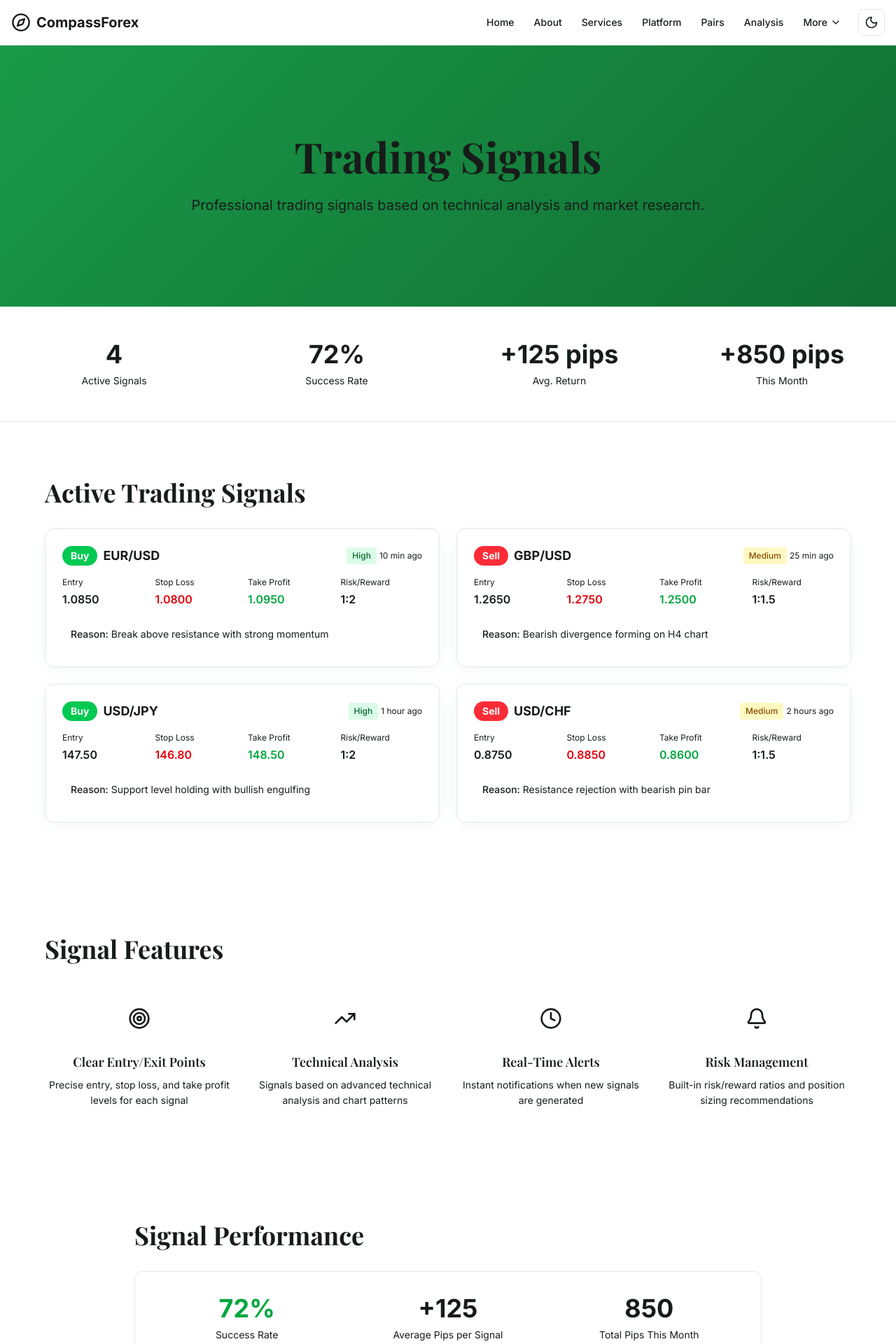
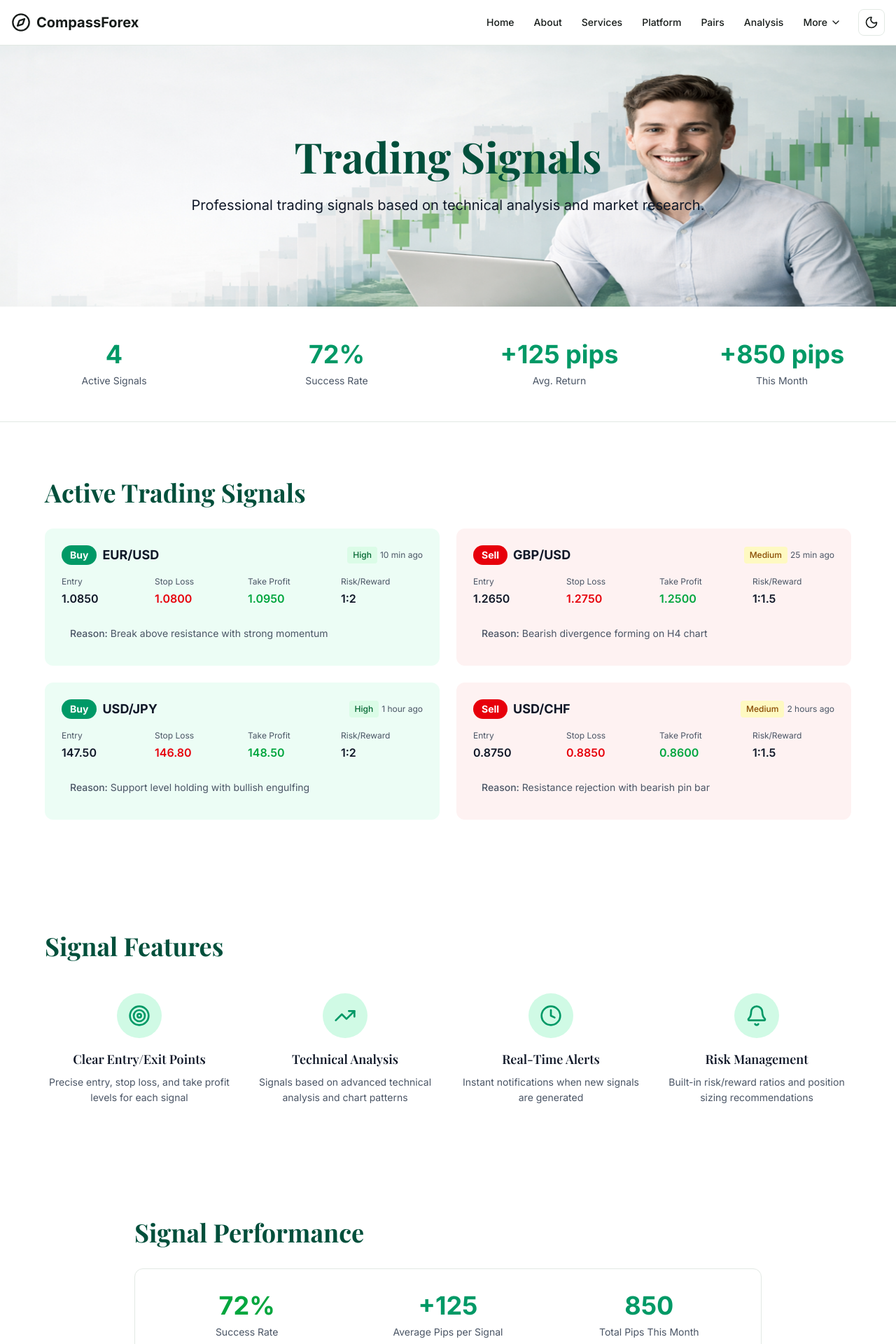
Before and after one commit to inventsumit-ops/compassforgex, a Next.js app: page /signals in a window 1280 px wide. Shown: the top 1920 px of the page at 70% size. Built offline with nearby package versions, Linux system fonts and the light colour scheme; a web font is replaced by a local one.

Commit message:
platform page

```diff
--- a/src/app/signals/page.tsx
+++ b/src/app/signals/page.tsx
@@ -1,5 +1,10 @@
+"use client"
 import Layout from "@/components/Layout";
 import { TrendingUp, TrendingDown, Bell, Clock, Target } from "lucide-react";
+import { useEffect, useState } from "react";
+
+import signalsmainImage from "../../assest/images/mainpageimage.png"
+import signalsmainImagedark from "../../assest/images/mainpageimagedark.png"
 
 const activeSignals = [
   {
@@ -79,17 +84,50 @@ const features = [
 ];
 
 export default function SignalsPage() {
+  const [isDark, setIsDark] = useState(false);
+
+  useEffect(() => {
+      const updateTheme = () => {
+        if (typeof document !== "undefined") {
+          setIsDark(document.documentElement.classList.contains("dark"));
+        }
+      };
+
+      updateTheme();
+
+      const observer = new MutationObserver(updateTheme);
+      observer.observe(document.documentElement, {
+        attributes: true,
+        attributeFilter: ["class"],
+      });
+
+      return () => observer.disconnect();
+    }, []);
+
   return (
     <Layout>
       <div className="min-h-screen">
         {/* Hero Section */}
-        <section className="py-20 md:py-32 hero-gradient">
+        <section className="py-20 md:py-32 hero-gradient"
+         style={{
+          backgroundImage: `url(${
+            isDark ? signalsmainImagedark.src : signalsmainImage.src
+          })`,
+          backgroundRepeat: "no-repeat",
+          backgroundPosition: "top center",
+          backgroundSize: "cover",
+        }}
+        >
           <div className="container mx-auto px-4">
             <div className="max-w-4xl mx-auto text-center">
-              <h1 className="font-display text-4xl md:text-6xl font-bold text-primary-foreground mb-6">
+              <h1 className={`font-display text-4xl md:text-6xl font-bold mb-6 ${
+                isDark ? "text-[#f5c542] drop-shadow-lg" : "text-emerald-900"
+              }`}>
                 Trading Signals
               </h1>
-              <p className="text-xl text-primary-foreground/80 leading-relaxed">
+              <p className={`text-xl leading-relaxed ${
+                isDark ? "text-white/90 drop-shadow-md" : "text-gray-900"
+              }`}>
                 Professional trading signals based on technical analysis and market research.
               </p>
             </div>
@@ -97,15 +135,15 @@ export default function SignalsPage() {
         </section>
 
         {/* Stats */}
-        <section className="py-12 border-b border-border">
+        <section className={`py-12 border-b ${isDark ? "border-gray-700" : "border-emerald-200"}`}>
           <div className="container mx-auto px-4">
             <div className="grid grid-cols-2 md:grid-cols-4 gap-6">
               {signalStats.map((stat, index) => (
                 <div key={index} className="text-center">
-                  <div className="font-display text-3xl md:text-4xl font-bold text-primary mb-2">
+                  <div className={`font-display text-3xl md:text-4xl font-bold mb-2 ${isDark ? "text-[#f5c542]" : "text-emerald-600"}`}>
                     {stat.value}
                   </div>
-                  <p className="text-sm text-muted-foreground">{stat.label}</p>
+                  <p className={`text-sm ${isDark ? "text-gray-400" : "text-gray-600"}`}>{stat.label}</p>
                 </div>
               ))}
             </div>
@@ -116,59 +154,65 @@ export default function SignalsPage() {
         <section className="py-20">
           <div className="container mx-auto px-4">
             <div className="max-w-6xl mx-auto">
-              <h2 className="font-display text-3xl md:text-4xl font-bold text-foreground mb-8">
+              <h2 className={`font-display text-3xl md:text-4xl font-bold mb-8 ${
+                isDark ? "text-[#f5c542] drop-shadow-lg" : "text-emerald-900"
+              }`}>
                 Active Trading Signals
               </h2>
 
               <div className="grid grid-cols-1 lg:grid-cols-2 gap-6">
                 {activeSignals.map((signal, index) => (
-                  <div key={index} className={`bg-card border rounded-xl p-6 shadow-card hover:shadow-elevated transition-shadow ${
-                    signal.type === 'Buy' ? 'border-green-500' : 'border-red-500'
+                  <div key={index} className={`rounded-xl p-6 transition-shadow ${
+                    signal.type === 'Buy'
+                      ? (isDark ? 'bg-gray-800/50 border-green-500/30 hover:shadow-lg' : 'bg-emerald-50 border-emerald-300 hover:shadow-md')
+                      : (isDark ? 'bg-gray-800/50 border-red-500/30 hover:shadow-lg' : 'bg-red-50 border-red-300 hover:shadow-md')
                   }`}>
                     <div className="flex items-center justify-between mb-4">
                       <div className="flex items-center gap-2">
                         <span className={`px-3 py-1 rounded-full text-sm font-bold ${
-                          signal.type === 'Buy' ? 'bg-green-500 text-white' : 'bg-red-500 text-white'
+                          signal.type === 'Buy'
+                            ? (isDark ? 'bg-green-500 text-white' : 'bg-emerald-600 text-white')
+                            : (isDark ? 'bg-red-500 text-white' : 'bg-red-600 text-white')
                         }`}>
                           {signal.type}
                         </span>
-                        <span className="font-display text-lg font-bold text-foreground">
+                        <span className={`font-display text-lg font-bold ${isDark ? "text-white" : "text-gray-900"}`}>
                           {signal.pair}
                         </span>
                       </div>
                       <div className="flex items-center gap-1">
                         <span className={`px-2 py-1 rounded text-xs font-medium ${
-                          signal.confidence === 'High' ? 'bg-green-100 text-green-800' :
-                          signal.confidence === 'Medium' ? 'bg-yellow-100 text-yellow-800' :
-                          'bg-gray-100 text-gray-800'
+                          signal.confidence === 'High'
+                            ? (isDark ? 'bg-green-900/30 text-green-400' : 'bg-green-100 text-green-800')
+                            : (isDark ? 'bg-yellow-900/30 text-yellow-400' : 'bg-yellow-100 text-yellow-800')
                         }`}>
                           {signal.confidence}
                         </span>
-                        <span className="text-xs text-muted-foreground">{signal.time}</span>
+                        <span className={`text-xs ${isDark ? "text-gray-400" : "text-gray-600"}`}>{signal.time}</span>
                       </div>
                     </div>
 
                     <div className="grid grid-cols-4 gap-4 mb-4">
                       <div>
-                        <p className="text-xs text-muted-foreground mb-1">Entry</p>
-                        <p className="font-semibold text-foreground">{signal.entry}</p>
+                        <p className={`text-xs mb-1 ${isDark ? "text-gray-400" : "text-gray-600"}`}>Entry</p>
+                        <p className={`font-semibold ${isDark ? "text-white" : "text-gray-900"}`}>{signal.entry}</p>
                       </div>
                       <div>
-                        <p className="text-xs text-muted-foreground mb-1">Stop Loss</p>
-                        <p className="font-semibold text-red-600">{signal.stopLoss}</p>
+                        <p className={`text-xs mb-1 ${isDark ? "text-gray-400" : "text-gray-600"}`}>Stop Loss</p>
+                        <p className={`font-semibold ${isDark ? "text-red-400" : "text-red-600"}`}>{signal.stopLoss}</p>
                       </div>
                       <div>
-                        <p className="text-xs text-muted-foreground mb-1">Take Profit</p>
-                        <p className="font-semibold text-green-600">{signal.takeProfit}</p>
+                        <p className={`text-xs mb-1 ${isDark ? "text-gray-400" : "text-gray-600"}`}>Take Profit</p>
+                        <p className={`font-semibold ${isDark ? "text-green-400" : "text-green-600"}`}>{signal.takeProfit}</p>
                       </div>
                       <div>
-                        <p className="text-xs text-muted-foreground mb-1">Risk/Reward</p>
-                        <p className="font-semibold text-foreground">{signal.riskReward}</p>
+                        <p className={`text-xs mb-1 ${isDark ? "text-gray-400" : "text-gray-600"}`}>Risk/Reward</p>
+                        <p className={`font-semibold ${isDark ? "text-white" : "text-gray-900"}`}>{signal.riskReward}</p>
                       </div>
                     </div>
 
-                    <div className="bg-muted/50 rounded-lg p-3">
-                      <p className="text-sm text-muted-foreground">
+                    <div className={`rounded-lg p-3 ${isDark ? "bg-gray-700/50" : "bg-muted/50"}`}>
+                      <p className={`text-sm ${isDark ? "text-gray-300" : "text-gray-600"}`}>
                         <span className="font-medium">Reason:</span> {signal.reason}
                       </p>
                     </div>
@@ -183,19 +227,23 @@ export default function SignalsPage() {
         <section className="py-20 bg-secondary/50">
           <div className="container mx-auto px-4">
             <div className="max-w-6xl mx-auto">
-              <h2 className="font-display text-3xl md:text-4xl font-bold text-foreground mb-12">
+              <h2 className={`font-display text-3xl md:text-4xl font-bold mb-12 ${
+                isDark ? "text-[#f5c542] drop-shadow-lg" : "text-emerald-900"
+              }`}>
                 Signal Features
               </h2>
               <div className="grid grid-cols-1 md:grid-cols-2 lg:grid-cols-4 gap-6">
                 {features.map((feature, index) => (
                   <div key={index} className="text-center">
-                    <div className="w-16 h-16 bg-primary/10 rounded-full flex items-center justify-center mx-auto mb-4">
-                      <feature.icon className="h-8 w-8 text-primary" />
+                    <div className={`w-16 h-16 rounded-full flex items-center justify-center mx-auto mb-4 ${
+                      isDark ? "bg-[#f5c542]/20" : "bg-emerald-100"
+                    }`}>
+                      <feature.icon className={`h-8 w-8 ${isDark ? "text-[#f5c542]" : "text-emerald-600"}`} />
                     </div>
-                    <h3 className="font-display text-lg font-semibold text-foreground mb-2">
+                    <h3 className={`font-display text-lg font-semibold mb-2 ${isDark ? "text-white" : "text-gray-900"}`}>
                       {feature.title}
                     </h3>
-                    <p className="text-muted-foreground text-sm leading-relaxed">
+                    <p className={`text-sm leading-relaxed ${isDark ? "text-gray-300" : "text-gray-600"}`}>
                       {feature.description}
                     </p>
                   </div>
@@ -209,22 +257,24 @@ export default function SignalsPage() {
         <section className="py-20">
           <div className="container mx-auto px-4">
             <div className="max-w-4xl mx-auto">
-              <h2 className="font-display text-3xl md:text-4xl font-bold text-foreground mb-8">
+              <h2 className={`font-display text-3xl md:text-4xl font-bold mb-8 ${
+                isDark ? "text-[#f5c542] drop-shadow-lg" : "text-emerald-900"
+              }`}>
                 Signal Performance
               </h2>
-              <div className="bg-card border border-border rounded-xl p-8">
+              <div className={`rounded-xl p-8 ${isDark ? "bg-gray-800/50 border border-gray-700" : "bg-card border border-emerald-200"}`}>
                 <div className="grid grid-cols-1 md:grid-cols-3 gap-8">
                   <div className="text-center">
-                    <div className="text-4xl font-bold text-green-600 mb-2">72%</div>
-                    <p className="text-sm text-muted-foreground">Success Rate</p>
+                    <div className={`text-4xl font-bold mb-2 ${isDark ? "text-green-400" : "text-green-600"}`}>72%</div>
+                    <p className={`text-sm ${isDark ? "text-gray-400" : "text-gray-600"}`}>Success Rate</p>
                   </div>
                   <div className="text-center">
-                    <div className="text-4xl font-bold text-primary mb-2">+125</div>
-                    <p className="text-sm text-muted-foreground">Average Pips per Signal</p>
+                    <div className={`text-4xl font-bold mb-2 ${isDark ? "text-[#f5c542]" : "text-emerald-600"}`}>+125</div>
+                    <p className={`text-sm ${isDark ? "text-gray-400" : "text-gray-600"}`}>Average Pips per Signal</p>
                   </div>
                   <div className="text-center">
-                    <div className="text-4xl font-bold text-foreground mb-2">850</div>
-                    <p className="text-sm text-muted-foreground">Total Pips This Month</p>
+                    <div className={`text-4xl font-bold mb-2 ${isDark ? "text-[#f5c542]" : "text-emerald-600"}`}>850</div>
+                    <p className={`text-sm ${isDark ? "text-gray-400" : "text-gray-600"}`}>Total Pips This Month</p>
                   </div>
                 </div>
               </div>
@@ -236,17 +286,27 @@ export default function SignalsPage() {
         <section className="py-16 hero-gradient">
           <div className="container mx-auto px-4">
             <div className="max-w-4xl mx-auto text-center">
-              <h2 className="font-display text-3xl md:text-4xl font-bold text-primary-foreground mb-4">
+              <h2 className={`font-display text-3xl md:text-4xl font-bold mb-4 ${
+                isDark ? "text-[#f5c542] drop-shadow-lg" : "text-emerald-900"
+              }`}>
                 Get Trading Signals
               </h2>
-              <p className="text-primary-foreground/80 mb-8">
+              <p className={`mb-8 ${isDark ? "text-white/90" : "text-gray-900"}`}>
                 Join thousands of traders using our signals to improve their trading performance.
               </p>
               <div className="flex flex-col sm:flex-row items-center justify-center gap-4">
-                <button className="bg-background text-foreground px-8 py-3 rounded-lg font-semibold hover:bg-background/90 transition-colors">
+                <button className={`px-8 py-3 rounded-lg font-semibold transition-colors ${
+                  isDark
+                    ? "bg-[#f5c542] hover:bg-[#d4a938] text-gray-900"
+                    : "bg-emerald-600 hover:bg-emerald-700 text-white"
+                }`}>
                   Start Free Trial
                 </button>
-                <button className="border border-primary-foreground/30 text-primary-foreground px-8 py-3 rounded-lg font-semibold hover:bg-primary-foreground/10 transition-colors">
+                <button className={`px-8 py-3 rounded-lg font-semibold transition-colors ${
+                  isDark
+                    ? "border border-[#f5c542]/30 text-[#f5c542] hover:bg-[#f5c542]/10"
+                    : "border border-emerald-600/30 text-emerald-600 hover:bg-emerald-50"
+                }`}>
                   View Performance
                 </button>
               </div>
```
